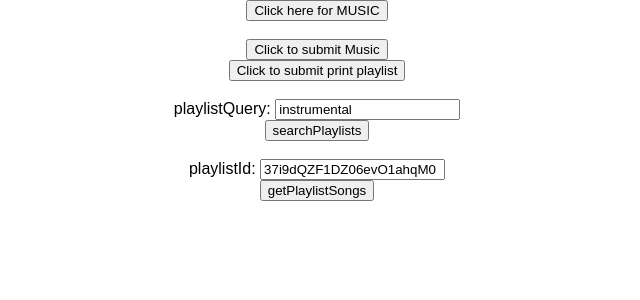
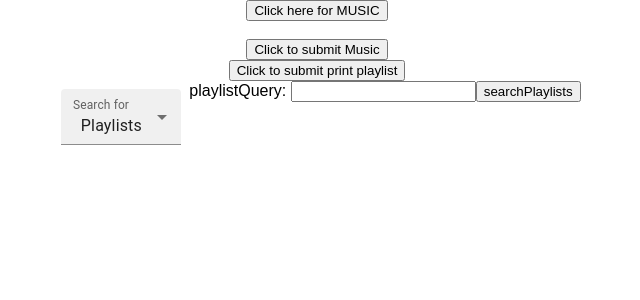
Before and after one commit to ChrisLouie10/Team-Marvel, a React (Create React App) app in the folder client/: page /spotify in a window 1280 px wide. Shown: the top 300 px of the page, without its empty margins (323-963 px from the left). Built offline with nearby package versions, Linux system fonts and the light colour scheme; no server answers; what spotify-web-api-node would draw is missing.

Commit message:
added endpoint selection
- parameterized inputs and returned outputs of Spotify API search functions
- passed Spotify API search functions to Search component

```diff
--- /dev/null
+++ b/client/src/components/Search.js
@@ -0,0 +1,66 @@
+import React from 'react'
+import { useState, useEffect } from 'react'
+
+import InputLabel from '@mui/material/InputLabel';
+import MenuItem from '@mui/material/MenuItem';
+import FormControl from '@mui/material/FormControl';
+import Select from '@mui/material/Select';
+
+const Search = (props) => {
+  const [searchFunctions, setSearchFunctions] = useState({
+    'searchPlaylists': {
+      function: props.searchFunctions['searchPlaylists'],
+      input: {
+        label: 'playlistQuery',
+        value: 'instrumental'
+      }
+    },
+    'getPlaylistSongs': {
+      function: props.searchFunctions['getPlaylistSongs'],
+      input: {
+        label: 'playlistId',
+        value: '37i9dQZF1DZ06evO1ahqM0'
+      }
+    },
+  })
+
+  const [endpoint, setEndpoint] = useState('searchPlaylists') // name of api function
+  const [endpointParam, setEndpointParam] = useState('') // param value needed in api call
+
+  const changeEndpoint = (event) => {
+    let functionName = event.target.value
+    setEndpoint(functionName)
+    setEndpointParam(searchFunctions[functionName].input.value)
+  };
+
+  return(
+    <>
+      <div>
+        {/* choose endpoint */}
+        <FormControl variant="filled" sx={{ m: 1, minWidth: 120 }}>
+          <InputLabel>Search for</InputLabel>
+          <Select
+            value={endpoint}
+            onChange={changeEndpoint}>
+            <MenuItem value={'searchPlaylists'}>Playlists</MenuItem>
+            <MenuItem value={'getPlaylistSongs'}>A Playlist's Songs</MenuItem>
+          </Select>
+        </FormControl>
+
+        {/* input endpoint param */}
+        <label>{searchFunctions[endpoint].input.label}: </label>
+        <input type='text'
+          value={endpointParam}
+          onChange={e => {
+            let inputValue = e.target.value
+            setEndpointParam(inputValue)
+            searchFunctions[endpoint].input.value = inputValue
+          }}></input>
+
+        {/* call api */}
+        <button onClick={() => {}}>{endpoint}</button>
+      </div>
+    </>
+  );
+}
+export default Search
--- a/client/src/components/SpotifyAPI.js
+++ b/client/src/components/SpotifyAPI.js
@@ -4,6 +4,8 @@
 import SpotifyWebApi from 'spotify-web-api-node';
 import { Howl } from 'howler';
 import axios from 'axios';
+import Search from './Search'
+
 
 const spotifyApi = new SpotifyWebApi({
   clientId: 'a98c89e338374cecbfd3b95f1c127547'
@@ -11,9 +13,6 @@
 
 const SpotifyAPI = () => {
   const accessToken = useAuth()
-
-  const [playlistQuery, setPlaylistQuery] = useState('instrumental')
-  const [playlistId, setPlaylistId] = useState('37i9dQZF1DZ06evO1ahqM0')
 
   useEffect(() => {
     if (!accessToken) return;
@@ -80,9 +79,9 @@
   processes search results into an array of playlist objects
   results are filtered to only have songs and playlists with non null mp3s
   */
-  function searchPlaylists() {
+  const searchPlaylists = (query) => {
     var processedPlaylists = []
-    spotifyApi.searchPlaylists(playlistQuery)
+    return spotifyApi.searchPlaylists(query)
       .then((data) => {
         // only take necessary info from playlists
         if (data.body) {
@@ -110,14 +109,14 @@
               processedPlaylists.push(playlist)
           })
       ))
-      .then(() => console.log(playlistQuery, processedPlaylists))
+      // .then(() => console.log(query, processedPlaylists))
+      .then(() => processedPlaylists)
       .catch(err => console.log(err))
   }
 
   // gets list of song objects
-  async function getPlaylistSongs(playlistId) {
-    var songs = []
-    await spotifyApi.getPlaylist(playlistId)
+  function getPlaylistSongs(playlistId) {
+    return spotifyApi.getPlaylist(playlistId)
     .then((data) => {
       // get necessary song info
       return data.body.tracks.items.map(song => ({
@@ -125,10 +124,9 @@
           mp3: song.track.preview_url
       }))
     })
-    .then(allSongs => songs = allSongs.filter(songData => songData.mp3 !== null))
+    .then(allSongs => allSongs.filter(songData => songData.mp3 !== null))
     // .then(console.log)
     .catch(err => console.log(err));
-    return songs
   }
 
   const handleChange = (e) => {
@@ -167,19 +165,10 @@
         <button onClick={handleSubmitShowPlaylist}>Click to submit print playlist</button>
       </div>
 
-      <br></br>
-      <div>
-        <label>playlistQuery: </label>
-        <input type='text' value={playlistQuery} onChange={e => setPlaylistQuery(e.target.value)}></input>
-      </div>
-      <button onClick={searchPlaylists}>searchPlaylists</button>
-
-      <br></br>
-      <div>
-        <label>playlistId: </label>
-        <input type='text' value={playlistId} onChange={e => setPlaylistId(e.target.value)}></input>
-      </div>
-      <button onClick={e => getPlaylistSongs(playlistId).then(console.log)}>getPlaylistSongs</button>
+      <Search searchFunctions={{
+        'searchPlaylists': searchPlaylists,
+        'getPlaylistSongs': getPlaylistSongs,
+        }}/>
     </div>
   )
 }
```
